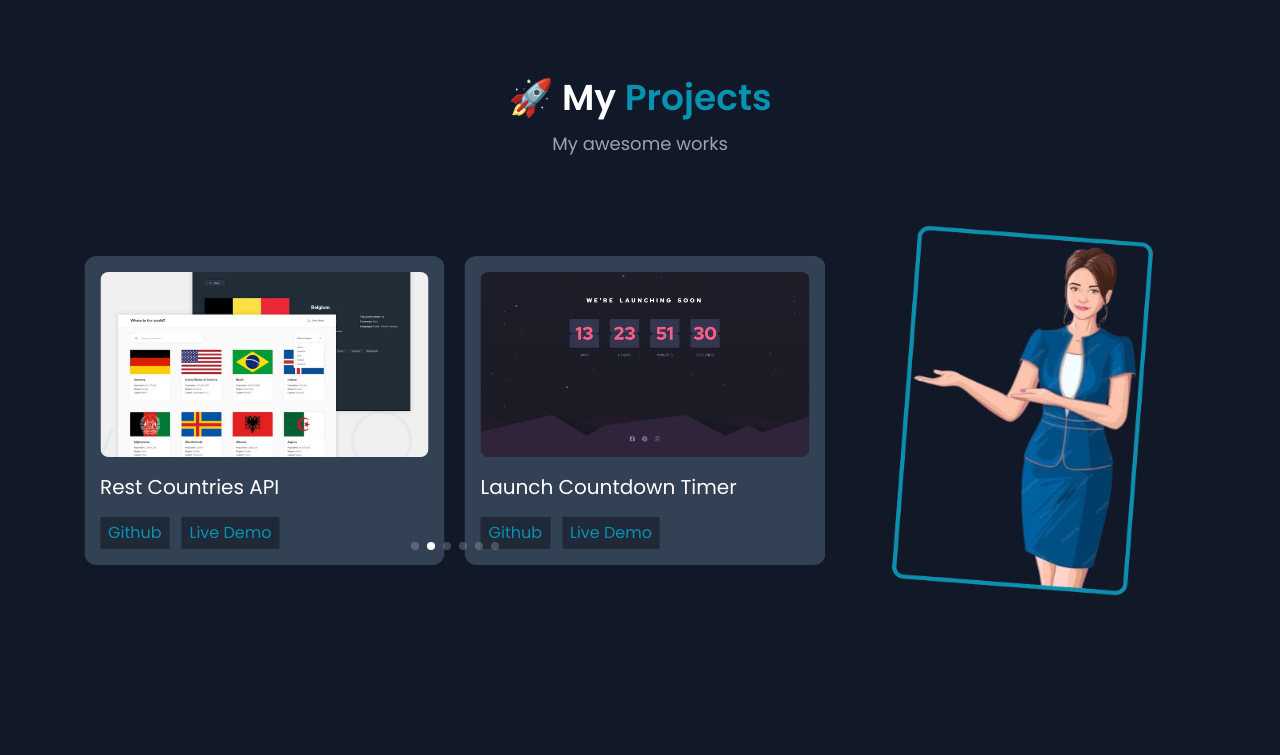
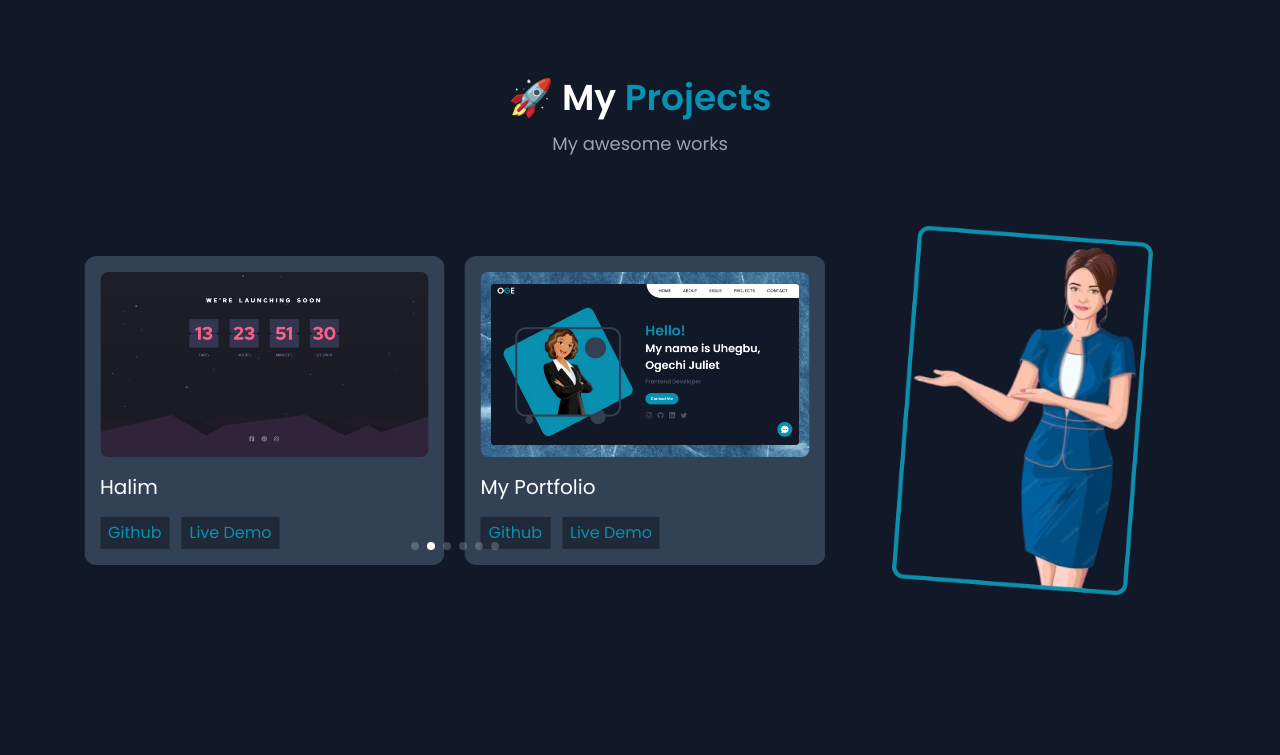
Before and after one commit to geliettech/Portfolio, a React (Vite) app: page / in a window 1280 px wide. Shown: the part 2938-3693 px from the top of the page. Built offline with nearby package versions, Linux system fonts and the light colour scheme.

Commit message:
update project.jsx

```diff
--- a/src/components/Project.jsx
+++ b/src/components/Project.jsx
@@ -1,11 +1,11 @@
 import React from "react";
 import { Swiper, SwiperSlide } from "swiper/react";
-import project_ from "../assets/images/project11.png";
-import project__ from "../assets/images/project22.png";
-import project from "../assets/images/project.png";
-import project2 from "../assets/images/project-2.png";
-import project5 from "../assets/images/project-5.png";
-import project7 from "../assets/images/Project7.png";
+import project1 from "../assets/images/project.png";
+import project2 from "../assets/images/project11.png";
+import project3 from "../assets/images/project-2.png";
+import project4 from "../assets/images/Project7.png";
+import project5 from "../assets/images/project22.png";
+import project6 from "../assets/images/project-5.png";
 import projectPerson from "../assets/images/projectPerson.png";
 import "swiper/css";
 import "swiper/css/pagination";
@@ -14,42 +14,42 @@ import { Pagination, Autoplay } from "swiper/modules";
 const Project = () => {
   const projects = [
     {
+      img: project1,
+      name: "Dukka LaunchPad",
+      github_link: "https://github.com/geliettech/KeySwift",
+      live_link: "https://dukka-launch-pad.vercel.app/",
+    },
+    {
       img: project2,
+      name: "Halim",
+      github_link: "https://github.com/geliettech/halim",
+      live_link: "https://halim-geliettech.netlify.app/",
+    },
+    {
+      img: project3,
       name: "My Portfolio",
       github_link:
         "https://github.com/geliettech/Portfolio",
-      live_link: "https://uhegbu-ogechi-juliet.vercel.app/",
+      live_link: "https://ogechiuhegbu.vercel.app/",
     },
     {
-      img: project__,
-      name: "Rest Countries API",
-      github_link:
-        "https://github.com/geliettech/rest-countries-api-with-color-theme-switcher",
-      live_link: "https://rest-countries-api-with-color-theme-switcher-byoge.vercel.app/",
-    },
-    {
-      img: project_,
-      name: "Launch Countdown Timer",
-      github_link: "https://github.com/geliettech/Launch-Countdown-Timer",
-      live_link: "https://launch-countdown-timer-365e6e.netlify.app/",
-    },
-    {
-      img: project7,
+      img: project4,
       name: "Baby Zoo Quiz",
       github_link: "https://github.com/geliettech/Baby-Zoo-Quiz",
       live_link: "https://baby-zoo-quiz.vercel.app/",
     },
     {
       img: project5,
-      name: "Profile Search app",
+      name: "Countries Explorer",
+      github_link:
+        "https://github.com/geliettech/rest-countries-api-with-color-theme-switcher",
+      live_link: "https://rest-countries-api-with-color-theme-switcher-byoge.vercel.app/",
+    },
+    {
+      img: project6,
+      name: "Profile Searcher",
       github_link: "https://github.com/geliettech/Profile-Search-App",
       live_link: "https://profile-search-app-byoge.vercel.app/",
-    },
-    {
-      img: project,
-      name: "Star Wars movies",
-      github_link: "https://github.com/geliettech/Star-Wars-franchise/tree/movies",
-      live_link: "https://star-wars-movies-byoge.netlify.app/",
     },
   ];
   return (
@@ -64,7 +64,7 @@ const Project = () => {
       <div className="flex max-w-6xl gap-6 px-5 mx-auto items-center relative">
         <div className="lg:w-2/3 w-full">
           <Swiper
-            slidesperview={1.2}
+            slidesPerView={1.2}
             spaceBetween={20}
             breakpoints={{
               768: {
```
